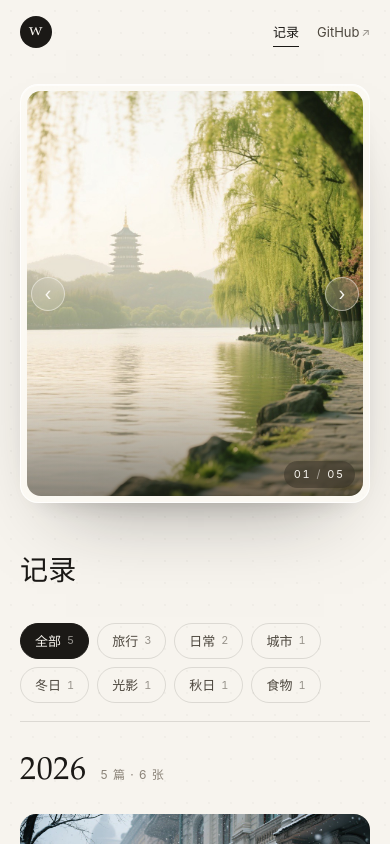
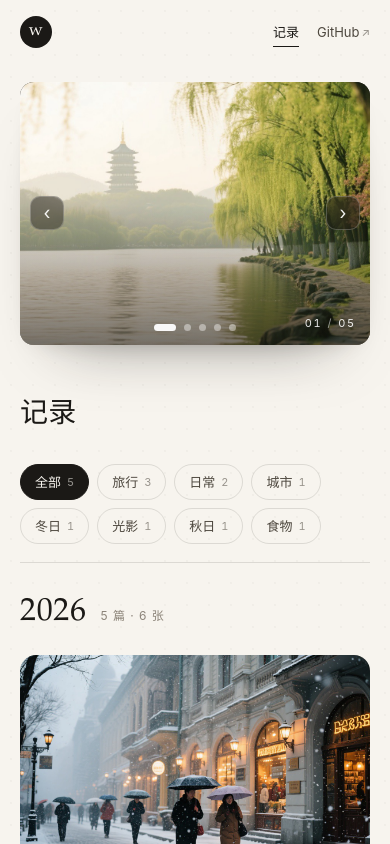
Before and after one commit to wst-wst/plot, a plain HTML site: page index.html in a window 390 px wide. Shown: the top 844 px of the page. Drawn offline with Linux system fonts and the light colour scheme.

Commit message:
style: 首屏改为大屏轮播（圆点指示），记录列表改为一行三列

```diff
--- a/assets/css/style.css
+++ b/assets/css/style.css
@@ -134,28 +134,20 @@ main {
   padding: 0 32px 96px;
 }
 
-/* ============ 首屏随机照片（悬浮玻璃卡片） ============ */
+/* ============ 首屏大屏轮播 ============ */
 .showcase {
   position: relative;
-  margin-top: 38px;
-  padding: 10px;
-  border-radius: 28px;
-  background: rgba(255, 253, 248, 0.52);
-  border: 1px solid rgba(255, 255, 255, 0.78);
-  box-shadow:
-    0 40px 80px -46px rgba(27, 25, 22, 0.5),
-    0 12px 30px -22px rgba(27, 25, 22, 0.28),
-    inset 0 1px 0 rgba(255, 255, 255, 0.65);
-  backdrop-filter: blur(16px) saturate(1.06);
-  -webkit-backdrop-filter: blur(16px) saturate(1.06);
+  margin-top: 30px;
 }
 
 .showcase-stage {
   position: relative;
-  height: clamp(340px, 62svh, 600px);
-  border-radius: 20px;
+  aspect-ratio: 16 / 9;
+  max-height: 640px;
+  border-radius: 18px;
   overflow: hidden;
-  background: rgba(27, 25, 22, 0.05);
+  background: #14120f;
+  box-shadow: 0 34px 64px -44px rgba(27, 25, 22, 0.6), 0 10px 24px -20px rgba(27, 25, 22, 0.32);
   cursor: grab;
   touch-action: pan-y;
   user-select: none;
@@ -169,7 +161,7 @@ main {
   inset: 0;
   margin: 0;
   opacity: 0;
-  transition: opacity 0.75s var(--ease);
+  transition: opacity 0.7s var(--ease);
 }
 
 .showcase-slide.is-active { opacity: 1; }
@@ -187,8 +179,8 @@ main {
   content: "";
   position: absolute;
   inset: auto 0 0 0;
-  height: 120px;
-  background: linear-gradient(to top, rgba(18, 16, 13, 0.45), rgba(18, 16, 13, 0));
+  height: 140px;
+  background: linear-gradient(to top, rgba(12, 10, 8, 0.55), rgba(12, 10, 8, 0));
   pointer-events: none;
 }
 
@@ -199,49 +191,68 @@ main {
   z-index: 3;
   display: grid;
   place-items: center;
-  width: 42px;
-  height: 42px;
-  border-radius: 50%;
-  border: 1px solid rgba(255, 253, 248, 0.45);
-  background: rgba(255, 253, 248, 0.16);
+  width: 46px;
+  height: 46px;
+  border-radius: 12px;
+  border: 1px solid rgba(255, 255, 255, 0.22);
+  background: rgba(16, 14, 12, 0.42);
   backdrop-filter: blur(10px);
   -webkit-backdrop-filter: blur(10px);
-  color: rgba(255, 253, 248, 0.95);
-  font-size: 20px;
+  color: rgba(255, 255, 255, 0.95);
+  font-size: 22px;
   line-height: 1;
-  opacity: 0;
-  transition: opacity 0.25s var(--ease), background 0.22s var(--ease), border-color 0.22s var(--ease);
+  transition: background 0.22s var(--ease), border-color 0.22s var(--ease);
 }
 
-.showcase:hover .showcase-nav,
-.showcase-nav:focus-visible { opacity: 1; }
-
 .showcase-nav:hover {
-  background: rgba(255, 253, 248, 0.32);
-  border-color: rgba(255, 253, 248, 0.7);
+  background: rgba(16, 14, 12, 0.68);
+  border-color: rgba(255, 255, 255, 0.45);
 }
 
-.showcase-nav.prev { left: 24px; }
-.showcase-nav.next { right: 24px; }
+.showcase-nav.prev { left: 20px; }
+.showcase-nav.next { right: 20px; }
+
+.showcase-dots {
+  position: absolute;
+  left: 50%;
+  bottom: 22px;
+  z-index: 3;
+  display: flex;
+  align-items: center;
+  gap: 8px;
+  transform: translateX(-50%);
+}
+
+.showcase-dots button {
+  width: 7px;
+  height: 7px;
+  padding: 0;
+  border-radius: 999px;
+  background: rgba(255, 255, 255, 0.42);
+  transition: width 0.3s var(--ease), background 0.3s var(--ease);
+}
+
+.showcase-dots button:hover { background: rgba(255, 255, 255, 0.72); }
+
+.showcase-dots button.is-active {
+  width: 22px;
+  background: rgba(255, 255, 255, 0.95);
+}
 
 .showcase-count {
   position: absolute;
-  right: 28px;
-  bottom: 24px;
-  z-index: 2;
+  right: 24px;
+  bottom: 18px;
+  z-index: 3;
   margin: 0;
-  padding: 4px 10px;
-  border-radius: 999px;
-  background: rgba(18, 16, 13, 0.28);
-  backdrop-filter: blur(8px);
-  -webkit-backdrop-filter: blur(8px);
   font-size: 12px;
   letter-spacing: 0.16em;
   font-variant-numeric: tabular-nums;
-  color: rgba(255, 253, 248, 0.94);
+  color: rgba(255, 255, 255, 0.9);
+  text-shadow: 0 1px 6px rgba(0, 0, 0, 0.45);
 }
 
-.showcase-count .slash { margin: 0 5px; opacity: 0.55; }
+.showcase-count .slash { margin: 0 5px; opacity: 0.6; }
 
 /* ============ 记录区 ============ */
 .timeline { padding-top: 72px; }
@@ -299,13 +310,13 @@ main {
 }
 
 .grid {
-  columns: 3;
-  column-gap: 30px;
+  display: grid;
+  grid-template-columns: repeat(3, 1fr);
+  gap: 30px 24px;
 }
 
 .card {
-  break-inside: avoid;
-  margin-bottom: 30px;
+  margin: 0;
   opacity: 0;
   transform: translateY(18px);
   transition: opacity 0.7s var(--ease), transform 0.7s var(--ease);
@@ -326,7 +337,7 @@ main {
   overflow: hidden;
   border-radius: var(--radius);
   background: var(--bg-soft);
-  aspect-ratio: var(--ratio, 4 / 3);
+  aspect-ratio: 4 / 3;
 }
 
 .card-figure img {
@@ -599,13 +610,12 @@ main {
   .site-header { padding: 18px 24px; }
   .site-header.is-scrolled { padding: 12px 24px; }
   main { padding: 0 24px 80px; }
-  .showcase { margin-top: 28px; padding: 8px; border-radius: 22px; }
-  .showcase-stage { height: clamp(300px, 56svh, 520px); border-radius: 16px; }
-  .showcase-nav { opacity: 1; width: 38px; height: 38px; }
+  .showcase { margin-top: 24px; }
+  .showcase-stage { border-radius: 16px; }
+  .showcase-nav { width: 40px; height: 40px; }
   .showcase-nav.prev { left: 14px; }
   .showcase-nav.next { right: 14px; }
-  .grid { columns: 2; column-gap: 22px; }
-  .card { margin-bottom: 22px; }
+  .grid { grid-template-columns: repeat(2, 1fr); gap: 24px 18px; }
   .site-footer { padding: 30px 24px 40px; }
   .lb-prev { left: 12px; }
   .lb-next { right: 12px; }
@@ -616,14 +626,15 @@ main {
   .site-nav { gap: 18px; font-size: 13px; }
   .brand-text { display: none; }
   main { padding: 0 20px 64px; }
-  .showcase { margin-top: 20px; padding: 6px; border-radius: 18px; }
-  .showcase-stage { height: clamp(260px, 48svh, 420px); border-radius: 14px; }
-  .showcase-nav { width: 34px; height: 34px; font-size: 18px; }
+  .showcase { margin-top: 18px; }
+  .showcase-stage { aspect-ratio: 4 / 3; border-radius: 14px; }
+  .showcase-nav { width: 34px; height: 34px; font-size: 18px; border-radius: 10px; }
   .showcase-nav.prev { left: 10px; }
   .showcase-nav.next { right: 10px; }
-  .showcase-count { right: 14px; bottom: 14px; font-size: 11px; }
+  .showcase-dots { bottom: 14px; }
+  .showcase-count { right: 14px; bottom: 12px; font-size: 11px; }
   .timeline { padding-top: 48px; }
-  .grid { columns: 1; }
+  .grid { grid-template-columns: 1fr; gap: 22px; }
   .section-head { align-items: flex-start; }
   .lightbox { padding: 16px 12px; }
   .lightbox-panel { max-height: calc(100vh - 32px); border-radius: 16px; }
--- a/assets/js/app.js
+++ b/assets/js/app.js
@@ -68,7 +68,6 @@
   function createCard(post, delayIndex, visibleIndex) {
     const card = document.createElement('article');
     card.className = 'card';
-    card.style.setProperty('--ratio', post.ratio);
     card.style.transitionDelay = `${Math.min(delayIndex, 5) * 60}ms`;
 
     const btn = document.createElement('button');
--- a/assets/js/data.js
+++ b/assets/js/data.js
@@ -12,7 +12,6 @@ const PLOG_POSTS = [
       "旅行",
       "冬日"
     ],
-    "ratio": "4 / 3",
     "excerpt": "雪落下来的时候，整条街忽然安静了。",
     "body": [
       "中央大街的石头路面被雪填平了棱角，走起来有点滑。卖烤红薯的推车冒白气，玻璃上结了一层雾。",
@@ -41,7 +40,6 @@ const PLOG_POSTS = [
       "日常",
       "光影"
     ],
-    "ratio": "3 / 4",
     "excerpt": "下午四点，光会准时爬上这面墙。",
     "body": [
       "搬到这间房子以后，最先喜欢上的是西边这扇窗。十月的下午四点，光会斜斜地铺到书架上，把书脊照成一片金色。",
@@ -65,7 +63,6 @@ const PLOG_POSTS = [
       "城市",
       "食物"
     ],
-    "ratio": "4 / 3",
     "excerpt": "菜市场的八点，比任何咖啡店都提神。",
     "body": [
       "玉林的早市七点半就热闹起来。卖菜的大姐嗓门很大，切肉的师傅刀起刀落，空气里混着花椒和泥土的味道。",
@@ -89,7 +86,6 @@ const PLOG_POSTS = [
       "旅行",
       "秋日"
     ],
-    "ratio": "3 / 4",
     "excerpt": "追帽子的那两百米，是今年跑得最快的一次。",
     "body": [
       "九月的小麦岛风很大，草被吹成一片一片的浪。帽子飞出去的时候我愣了一秒，然后开始跑。",
@@ -113,7 +109,6 @@ const PLOG_POSTS = [
       "旅行",
       "日常"
     ],
-    "ratio": "3 / 4",
     "excerpt": "从断桥走到苏堤，走了三个小时，没觉得累。",
     "body": [
       "四月的杭州，风里有股青草被晒过的味道。湖边全是拍照的人，我沿着苏堤一直走，走到人少了才停下。",
--- a/assets/js/showcase.js
+++ b/assets/js/showcase.js
@@ -40,6 +40,18 @@
 
   totalEl.textContent = pad(slides.length);
 
+  const dotsWrap = document.getElementById('scDots');
+  const dots = slides.map((_, i) => {
+    const dot = document.createElement('button');
+    dot.type = 'button';
+    dot.setAttribute('role', 'tab');
+    dot.setAttribute('aria-label', `第 ${i + 1} 张`);
+    dot.className = i === 0 ? 'is-active' : '';
+    dot.addEventListener('click', () => show(i));
+    dotsWrap.appendChild(dot);
+    return dot;
+  });
+
   let current = 0;
   function show(next) {
     if (slides.length < 2) return;
@@ -47,6 +59,8 @@
     if (target === current) return;
     slides[current].classList.remove('is-active');
     slides[target].classList.add('is-active');
+    dots[current].classList.remove('is-active');
+    dots[target].classList.add('is-active');
     current = target;
     indexEl.textContent = pad(current + 1);
   }
--- a/index.html
+++ b/index.html
@@ -29,6 +29,7 @@
       <div class="showcase-stage" id="showcaseStage"></div>
       <button type="button" class="showcase-nav prev" id="scPrev" aria-label="上一张">‹</button>
       <button type="button" class="showcase-nav next" id="scNext" aria-label="下一张">›</button>
+      <div class="showcase-dots" id="scDots" role="tablist" aria-label="切换照片"></div>
       <p class="showcase-count"><span id="scIndex">01</span><span class="slash">/</span><span id="scTotal">05</span></p>
     </section>
 
```
Also changed, not shown: 3 other files.
